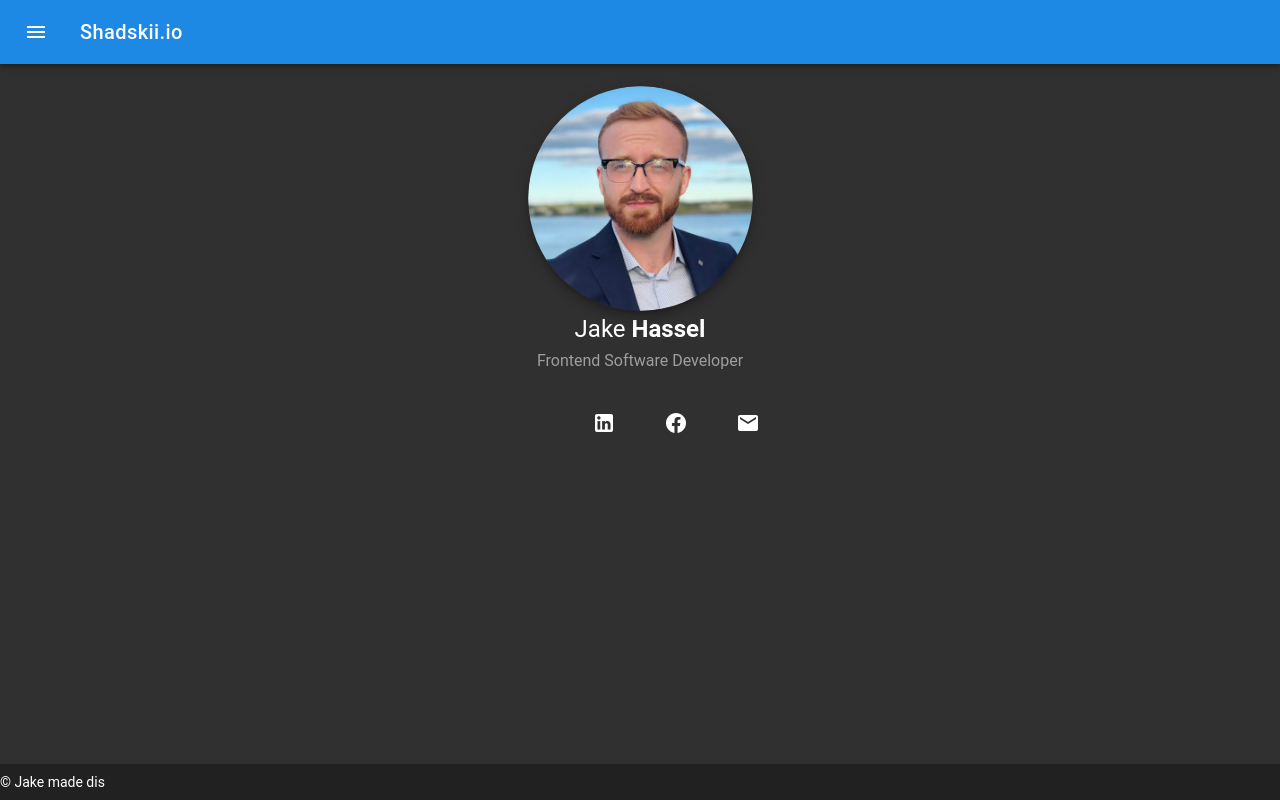
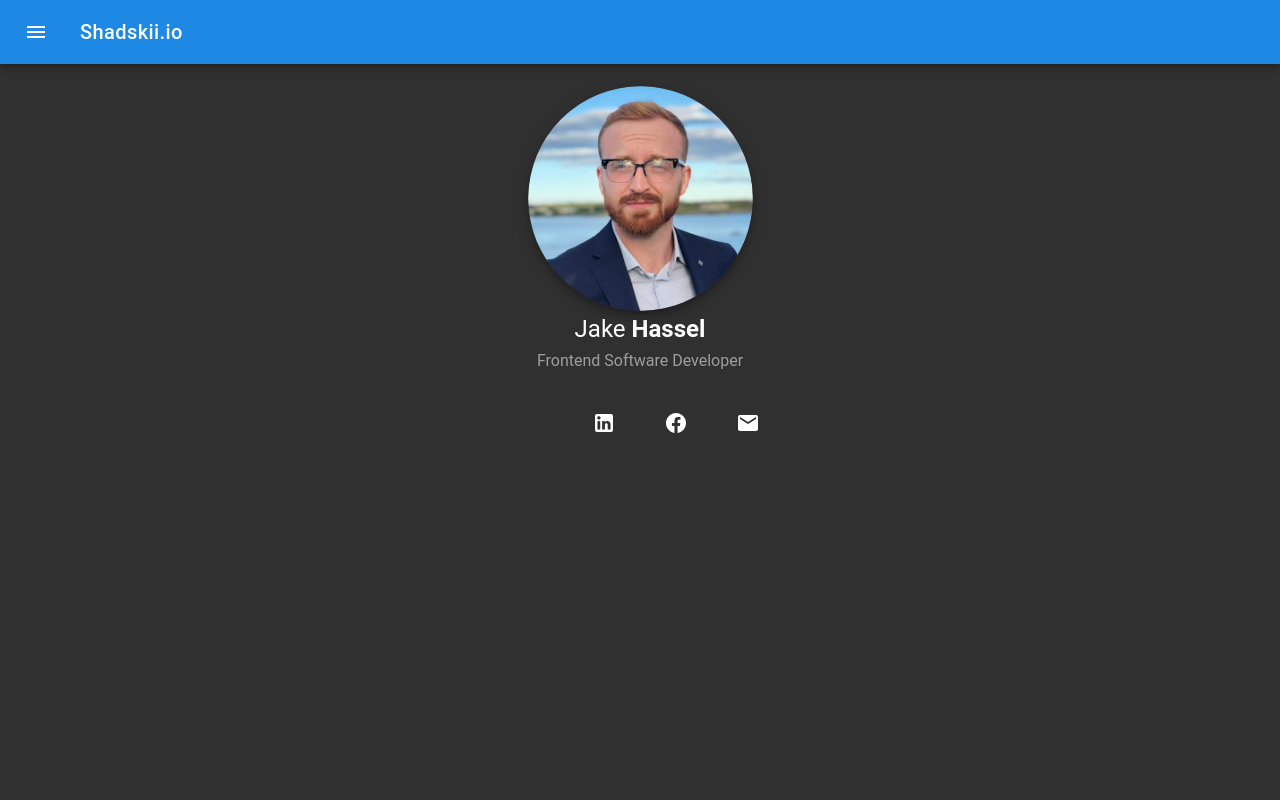
Before and after one commit to shadskii/shadskii-home, a Vue app: page / in a window 1280 px wide. Built offline with nearby package versions, Linux system fonts and the light colour scheme; a small style sheet from the web is missing.

Commit message:
Move footer into menu

```diff
--- a/src/App.vue
+++ b/src/App.vue
@@ -20,6 +20,11 @@
           </v-list-tile-content>
         </v-list-tile>
       </v-list>
+      <v-footer
+        class="footer"
+        fixed>
+        <span>&nbsp;&nbsp;&copy; Jake made dis</span>
+      </v-footer>
     </v-navigation-drawer>
     <v-toolbar
       color="primary"
@@ -30,9 +35,7 @@
     <v-content>
       <landing/>
     </v-content>
-    <v-footer app>
-      <span>&copy; Jake made dis</span>
-    </v-footer>
+
   </v-app>
 </template>
 
@@ -53,3 +56,8 @@ export default {
   }
 }
 </script>
+<style scoped>
+.footer{
+  background: none;
+}
+</style>
```
